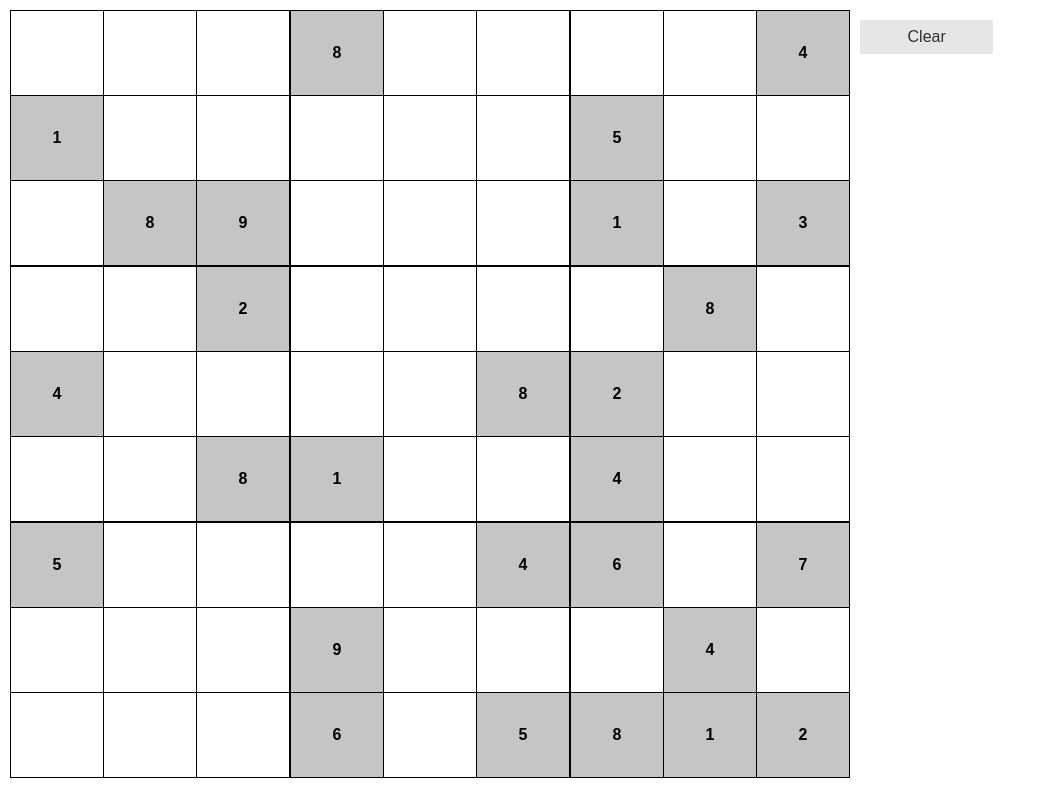
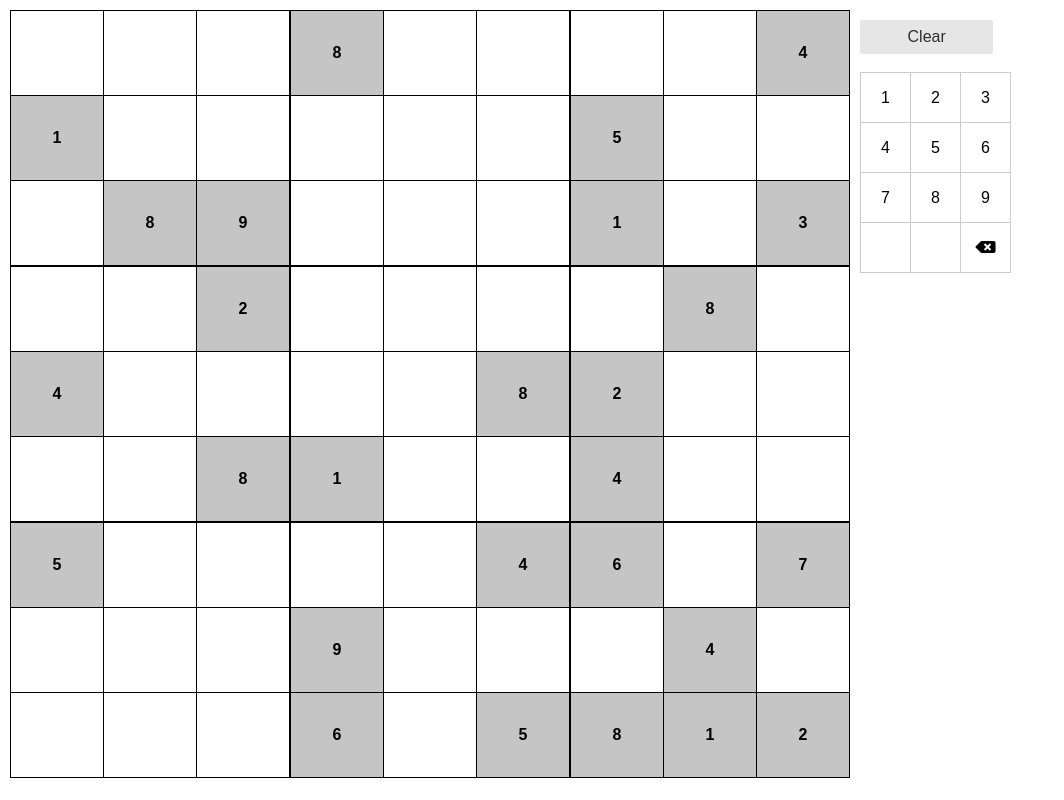
Before and after one commit to ammar786-1/React-Sudoku, a React app: page / in a window 1280 px wide. Shown: the whole page, without its empty margins (0-1064 px from the left). Built offline with nearby package versions, Linux system fonts and the light colour scheme.

Commit message:
Add keyboard to ui

```diff
--- a/public/index.html
+++ b/public/index.html
@@ -30,6 +30,12 @@
       rel="stylesheet"
       href="https://unpkg.com/purecss@1.0.0/build/grids-responsive-min.css"
     />
+    <link
+      rel="stylesheet"
+      href="https://use.fontawesome.com/releases/v5.8.1/css/all.css"
+      integrity="sha384-50oBUHEmvpQ+1lW4y57PTFmhCaXp0ML5d60M1M7uH2+nqUivzIebhndOJK28anvf"
+      crossorigin="anonymous"
+    />
     <!--<![endif]-->
     <!--
       Notice the use of %PUBLIC_URL% in the tags above.
--- a/src/components/Controls.js
+++ b/src/components/Controls.js
@@ -1,8 +1,9 @@
 import React from "react";
+import Keyboard from "./Keyboard";
 
-export default function Controls({ onClear }) {
+export default function Controls({ onClear, onKeyboardKeyClick }) {
   return (
-    <div className="Controls pure-u-1 pure-u-md-1-3 pure-g">
+    <div className="Controls pure-u-1 pure-u-sm-1-3 pure-g">
       <button
         type="button"
         className="pure-button pure-u-1-3"
@@ -10,6 +11,8 @@ export default function Controls({ onClear }) {
       >
         Clear
       </button>
+      <div className="pure-u-1" />
+      <Keyboard onClick={onKeyboardKeyClick} />
     </div>
   );
 }
--- a/src/components/Game.js
+++ b/src/components/Game.js
@@ -122,6 +122,11 @@ export default function Game() {
       if (!Number.isInteger(key) || key <= 0) return;
     }
     e.preventDefault();
+    setKeyOnGrid(key);
+  }
+
+  function setKeyOnGrid(key) {
+    if (!activeCell) return;
     const newGrid = grid.slice();
     newGrid[activeCell] = key;
     localStorage.setItem("board", JSON.stringify(newGrid));
@@ -130,6 +135,14 @@ export default function Game() {
 
   function onClear() {
     setGrid(origGrid);
+  }
+
+  function onKeyboardKeyClick(key) {
+    if (key === "del") {
+      setKeyOnGrid(null);
+      return;
+    }
+    setKeyOnGrid(key);
   }
 
   return (
@@ -142,7 +155,7 @@ export default function Game() {
         onCellClick={onCellClick}
         onKeyPress={onKeyPress}
       />
-      <Controls onClear={onClear} />
+      <Controls onClear={onClear} onKeyboardKeyClick={onKeyboardKeyClick} />
     </div>
   );
 }
--- a/src/components/Grid.js
+++ b/src/components/Grid.js
@@ -10,7 +10,7 @@ export default function Grid({
   activeCell
 }) {
   return (
-    <div className="Grid pure-u-1 pure-u-md-2-3" onKeyDown={onKeyPress}>
+    <div className="Grid pure-u-1 pure-u-sm-2-3" onKeyDown={onKeyPress}>
       {Array(9)
         .fill(null)
         .map((_, i) => {
--- /dev/null
+++ b/src/components/Keyboard.js
@@ -0,0 +1,38 @@
+import React from "react";
+
+export default function Keyboard({ onClick }) {
+  function renderKey(i) {
+    return <td onClick={_ => onClick(i)}>{i}</td>;
+  }
+
+  return (
+    <div className="Keyboard pure-u-1">
+      <table className="pure-table pure-table-bordered">
+        <tbody>
+          <tr>
+            {renderKey(1)}
+            {renderKey(2)}
+            {renderKey(3)}
+          </tr>
+          <tr>
+            {renderKey(4)}
+            {renderKey(5)}
+            {renderKey(6)}
+          </tr>
+          <tr>
+            {renderKey(7)}
+            {renderKey(8)}
+            {renderKey(9)}
+          </tr>
+          <tr>
+            <td />
+            <td />
+            <td onClick={_ => onClick("del")}>
+              <i class="fas fa-backspace" />
+            </td>
+          </tr>
+        </tbody>
+      </table>
+    </div>
+  );
+}
--- a/src/styles.css
+++ b/src/styles.css
@@ -113,7 +113,20 @@
   padding-top: 10px;
 }
 
-@media screen and (min-width: 48em) {
+.Keyboard td {
+  cursor: pointer;
+  width: 50px;
+  height: 50px;
+  padding: 0;
+  text-align: center;
+}
+
+.Keyboard td:hover {
+  background-color: #dddddd;
+  transition: 200ms ease-out;
+}
+
+@media screen and (min-width: 35.5em) {
   .Controls {
     padding: 10px;
   }
```
